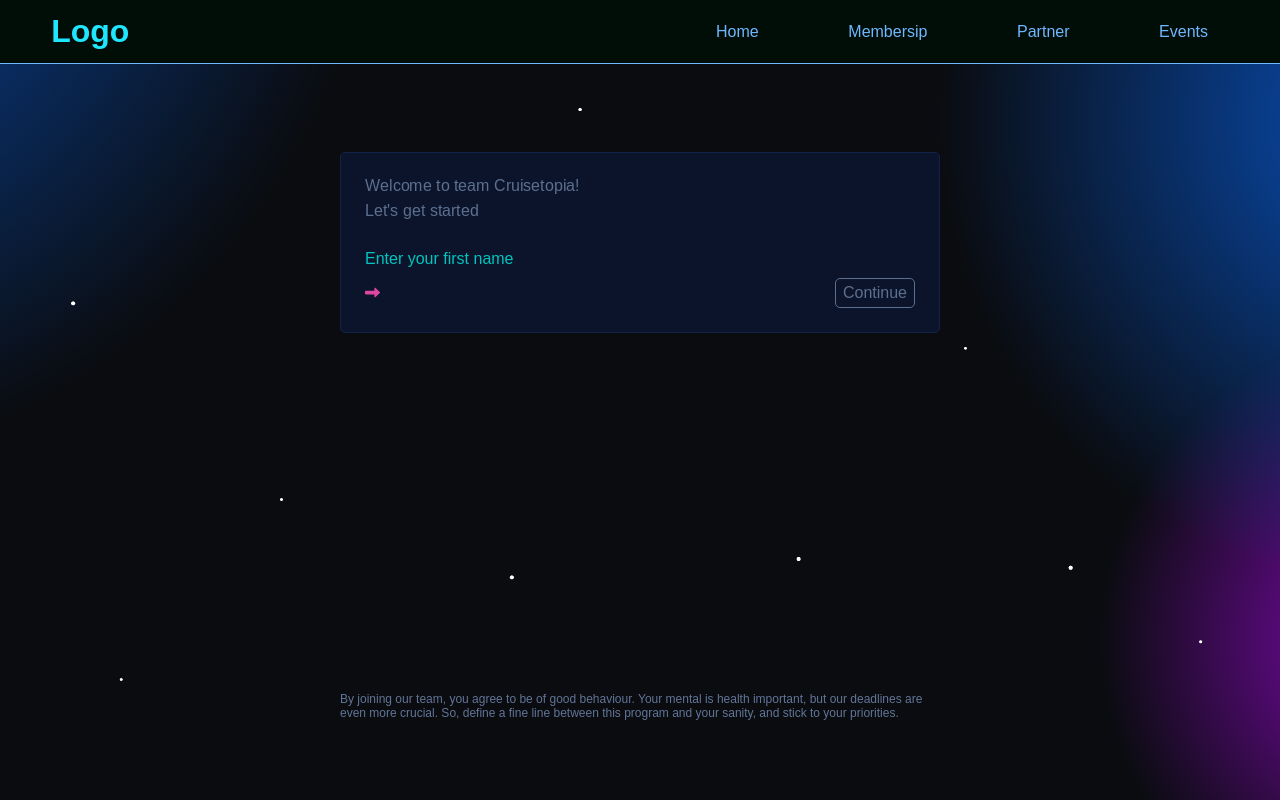
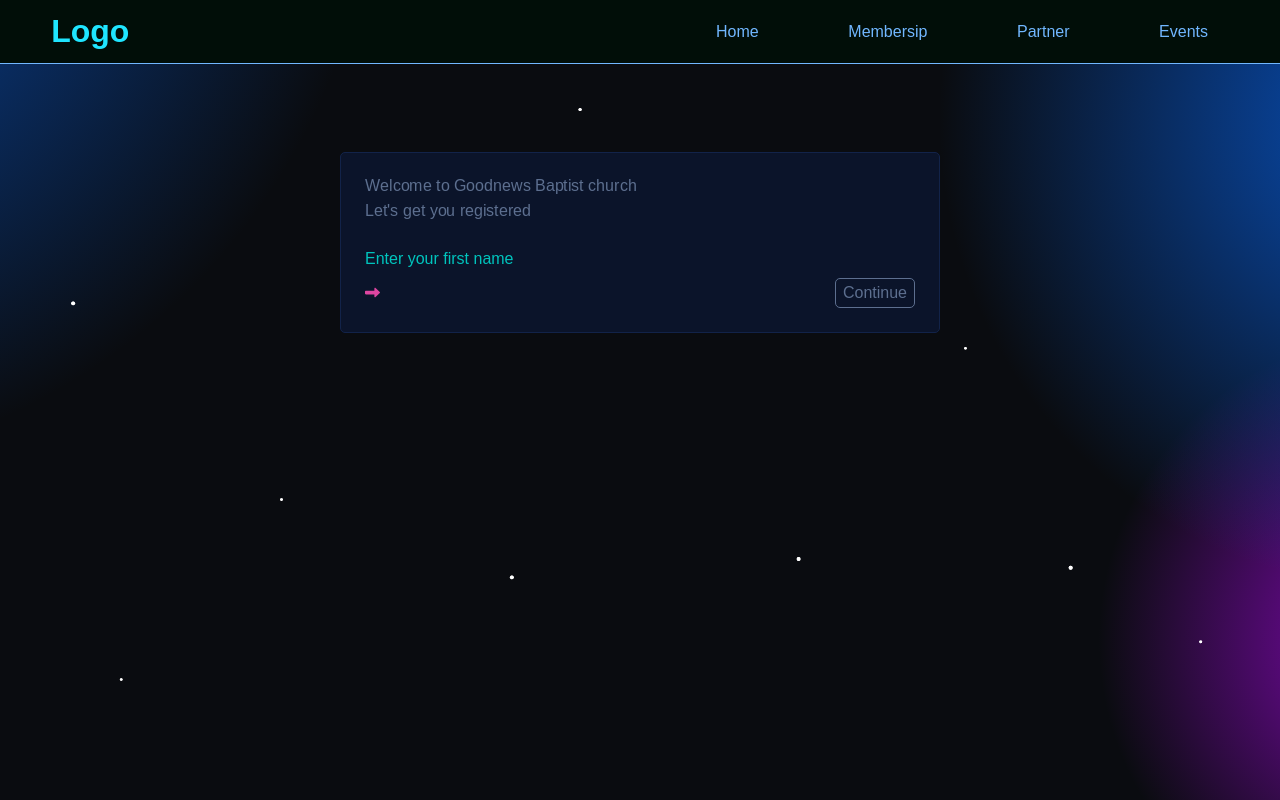
Before and after one commit to Quado2/goodnews, a Next.js app: page /register in a window 1280 px wide. Shown: the top 800 px of the page. Built offline with nearby package versions, Linux system fonts and the light colour scheme; a web font is replaced by a local one.

Commit message:
about to fix colors

```diff
--- a/components/GitForm/GitForm.js
+++ b/components/GitForm/GitForm.js
@@ -5,22 +5,19 @@ import OurParticles from "../Particles/Particles";
 import RollText from "../RollText/RollText";
 import Input from "../Input/Input";
 
-
-function GitForm({ formInputs, processInputs }) {
+function GitForm({ formInputs, processInputs, welcomeMessage, actionMessage }) {
   const [showSecond, setShowSecond] = useState(false);
   const [showThird, setShowThird] = useState(false);
   const [showName, setShowName] = useState(false);
   const [showSubmit, setShowSubmit] = useState(false);
-  const [showNotification, setShowNotification] = useState(false);
 
   const [formValues, setFormValues] = useState({});
   const [visibleFormInputs, setVisibleFormInputs] = useState([]);
 
   useEffect(() => {
-    if(formInputs){
-       setVisibleFormInputs([formInputs[0]]);
+    if (formInputs) {
+      setVisibleFormInputs([formInputs[0]]);
     }
-
 
     const timer = setTimeout(() => {
       setShowSecond(true);
@@ -69,11 +66,11 @@ function GitForm({ formInputs, processInputs }) {
       <form onSubmit={handleFormSubmitted}>
         <div className="form-top-text" disabled>
           {showSecond ? (
-            <RollText text="Welcome to team Cruisetopia!" />
+            <RollText text={welcomeMessage} />
           ) : (
             <div className="ticking"></div>
           )}
-          {showThird ? <RollText text="Let's get started" /> : null}
+          {showThird ? <RollText text={actionMessage} /> : null}
         </div>
 
         {showName &&
@@ -96,18 +93,8 @@ function GitForm({ formInputs, processInputs }) {
           <input className="submit" type="submit" value="Submit Application" />
         ) : null}
       </form>
-
-      <div className="team-form-bottom">
-        <p>
-          By joining our team, you agree to be of good behaviour. Your mental is
-          health important, but our deadlines are even more crucial. So, define
-          a fine line between this program and your sanity, and stick to your
-          priorities.
-        </p>
-      </div>
-</GitFormWrapper>
+    </GitFormWrapper>
   );
-
 }
 
 export default GitForm;
--- a/components/RollText/RollText.js
+++ b/components/RollText/RollText.js
@@ -1,10 +1,10 @@
 import styles from './RollText.module.scss'
 
-function RollText(props){
+function RollText({text}){
 
     return(
         <div className={styles.roll_text} disabled>
-            {props.text.split('').map((letter,i) => {
+            {text && text.split('').map((letter,i) => {
                 return letter===' ' ? <h2 key={i} disabled>&nbsp;</h2> : <h2 key={i} disabled>{letter}</h2>
             })}
 
--- a/pages/register/index.js
+++ b/pages/register/index.js
@@ -103,6 +103,9 @@ export default function Register() {
     console.log(inputValues)
   }
 
+  const welcomeMessage = "Welcome to Goodnews Baptist church";
+  const actionMessage = "Let's get you registered";
+
   return (
     <>
       <Head>
@@ -114,7 +117,12 @@ export default function Register() {
         <link rel="icon" href="/favicon.ico" />
       </Head>
 
-    <GitForm processInputs={processInputs}  formInputs={formInputs}/>
+    <GitForm
+      processInputs={processInputs}
+      formInputs={formInputs}
+      actionMessage={actionMessage}
+      welcomeMessage={welcomeMessage}
+      />
 
 
     </>
```
